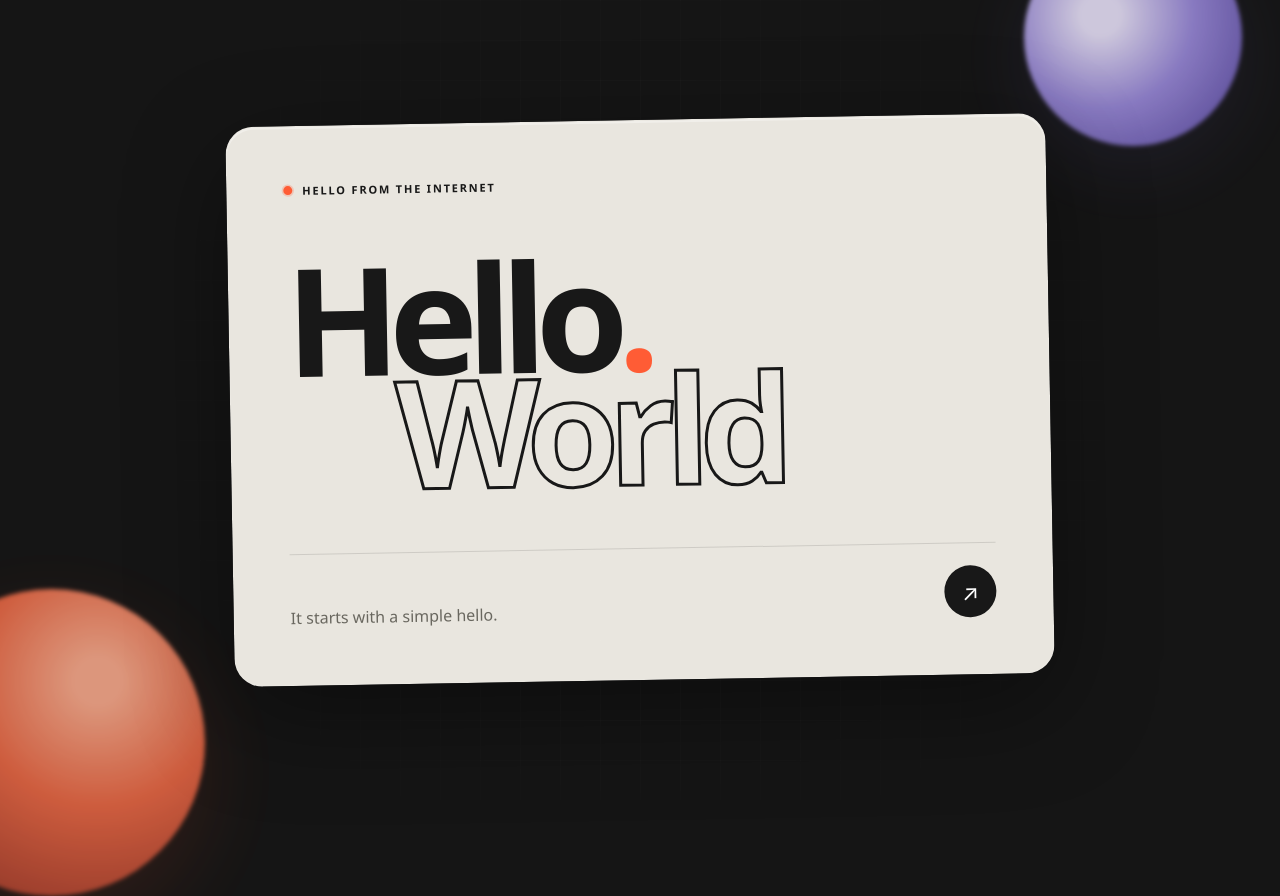
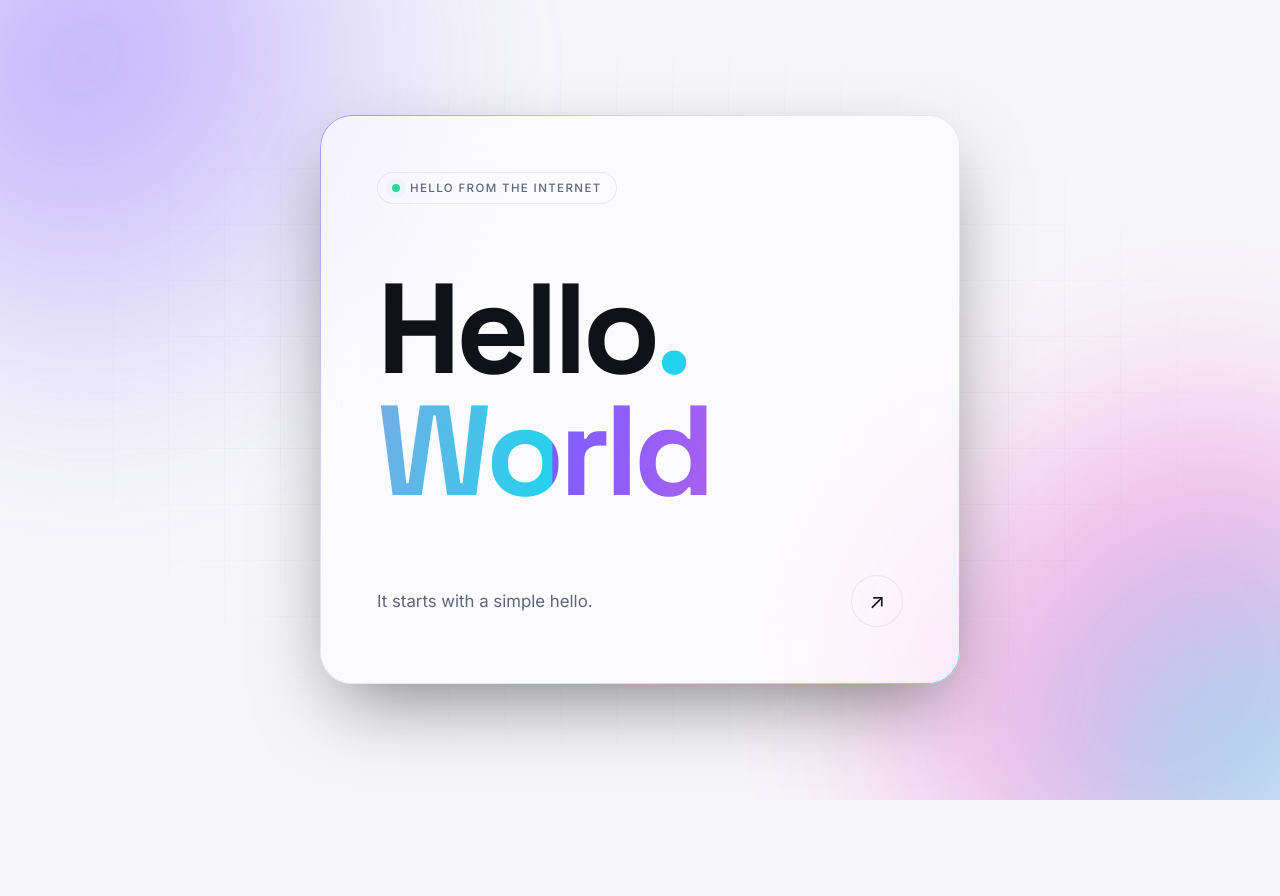
Before and after one commit to abhi1036/Mywebsite, a plain HTML site: page index.html in a window 1280 px wide. After the commit the page ends 800 px from the top, so only its background shows below. Drawn offline with Linux system fonts and the light colour scheme.

Commit message:
adjusted the style

```diff
--- a/index.html
+++ b/index.html
@@ -3,30 +3,37 @@
   <head>
     <meta charset="utf-8">
     <meta name="viewport" content="width=device-width, initial-scale=1">
-    <meta name="theme-color" content="#151515">
+    <meta name="theme-color" content="#0b0b0f">
+    <meta name="color-scheme" content="dark light">
     <meta name="description" content="A modern Hello World">
     <title>Hello World</title>
+    <link rel="preconnect" href="https://fonts.googleapis.com">
+    <link rel="preconnect" href="https://fonts.gstatic.com" crossorigin>
+    <link href="https://fonts.googleapis.com/css2?family=Inter:wght@400;500;600&family=Space+Grotesk:wght@500;700&display=swap" rel="stylesheet">
     <link rel="stylesheet" href="style.css">
   </head>
   <body>
     <main class="page-shell">
       <div class="orb orb-left" aria-hidden="true"></div>
       <div class="orb orb-right" aria-hidden="true"></div>
+      <div class="grid-overlay" aria-hidden="true"></div>
 
       <section class="hello-card" aria-labelledby="hello-title">
-        <div class="status" aria-label="Status: online">
-          <span class="status-dot"></span>
-          <span>HELLO FROM THE INTERNET</span>
+        <div class="status" role="status">
+          <span class="status-dot" aria-hidden="true"></span>
+          <span>Hello from the internet</span>
         </div>
 
         <h1 id="hello-title">
-          Hello<span class="accent">.</span><br>
-          <span class="world">World</span>
+          <span class="line">Hello<span class="accent">.</span></span>
+          <span class="line world">World</span>
         </h1>
 
         <div class="card-footer">
           <p>It starts with a simple hello.</p>
-          <div class="arrow" aria-hidden="true">↗</div>
+          <a class="arrow" href="#" aria-label="Say hello">
+            <span aria-hidden="true">↗</span>
+          </a>
         </div>
       </section>
     </main>
--- a/style.css
+++ b/style.css
@@ -1,215 +1,249 @@
 :root {
-  color-scheme: dark;
-  --background: #151515;
-  --surface: #f1eee7;
-  --ink: #181818;
-  --accent: #ff5c35;
-  --muted: #a7a49e;
+  --bg: #0b0b0f;
+  --text: #f5f5f7;
+  --muted: #9a9aa8;
+  --card: rgba(255, 255, 255, 0.04);
+  --border: rgba(255, 255, 255, 0.1);
+  --accent-1: #7c5cff;
+  --accent-2: #22d3ee;
+  --accent-3: #ff6bd6;
+  --radius: 32px;
+  --font-display: "Space Grotesk", system-ui, sans-serif;
+  --font-body: "Inter", system-ui, -apple-system, "Segoe UI", sans-serif;
 }
 
-* {
+@media (prefers-color-scheme: light) {
+  :root {
+    --bg: #f6f6fa;
+    --text: #111118;
+    --muted: #62627a;
+    --card: rgba(255, 255, 255, 0.6);
+    --border: rgba(17, 17, 24, 0.08);
+  }
+}
+
+*,
+*::before,
+*::after {
   box-sizing: border-box;
 }
 
 html,
 body {
-  min-height: 100%;
+  height: 100%;
 }
 
 body {
   margin: 0;
-  overflow: hidden;
-  background: var(--background);
-  font-family: "Segoe UI", Inter, Arial, sans-serif;
+  background: var(--bg);
+  color: var(--text);
+  font-family: var(--font-body);
   -webkit-font-smoothing: antialiased;
+  overflow-x: hidden;
 }
 
 .page-shell {
   position: relative;
+  min-height: 100svh;
   display: grid;
-  min-height: 100vh;
-  min-height: 100svh;
   place-items: center;
+  padding: 24px;
   isolation: isolate;
-  padding: 32px;
+  overflow: hidden;
 }
 
-.page-shell::before {
-  position: absolute;
-  z-index: -2;
-  inset: 0;
-  background:
-    linear-gradient(rgba(255, 255, 255, 0.025) 1px, transparent 1px),
-    linear-gradient(90deg, rgba(255, 255, 255, 0.025) 1px, transparent 1px);
-  background-size: 40px 40px;
-  content: "";
-  mask-image: radial-gradient(circle at center, black 20%, transparent 75%);
-}
-
+/* Ambient background */
 .orb {
   position: absolute;
-  z-index: -1;
+  width: min(60vw, 560px);
+  aspect-ratio: 1;
   border-radius: 50%;
-  filter: blur(2px);
-  opacity: 0.85;
+  filter: blur(90px);
+  opacity: 0.55;
+  z-index: -2;
+  animation: float 14s ease-in-out infinite;
 }
 
 .orb-left {
-  width: clamp(180px, 24vw, 360px);
-  aspect-ratio: 1;
-  left: -8%;
-  bottom: -12%;
-  background: radial-gradient(circle at 65% 30%, #ffad8e 0 8%, #ef6a46 42%, #8f2f24 100%);
-  box-shadow: 0 30px 90px rgba(255, 92, 53, 0.14);
+  top: -12%;
+  left: -10%;
+  background: radial-gradient(circle at 30% 30%, var(--accent-1), transparent 70%);
 }
 
 .orb-right {
-  width: clamp(140px, 17vw, 260px);
-  aspect-ratio: 1;
-  right: 3%;
-  top: -9%;
-  background: radial-gradient(circle at 35% 40%, #eee7ff 0 10%, #9d8cdf 48%, #5847a2 100%);
-  box-shadow: 0 20px 80px rgba(127, 106, 203, 0.12);
+  bottom: -15%;
+  right: -10%;
+  background: radial-gradient(circle at 70% 70%, var(--accent-2), var(--accent-3) 45%, transparent 72%);
+  animation-delay: -7s;
 }
 
+.grid-overlay {
+  position: absolute;
+  inset: 0;
+  z-index: -1;
+  background-image:
+    linear-gradient(var(--border) 1px, transparent 1px),
+    linear-gradient(90deg, var(--border) 1px, transparent 1px);
+  background-size: 56px 56px;
+  mask-image: radial-gradient(ellipse at center, #000 20%, transparent 70%);
+  -webkit-mask-image: radial-gradient(ellipse at center, #000 20%, transparent 70%);
+  opacity: 0.5;
+}
+
+/* Card */
 .hello-card {
-  display: flex;
-  width: min(820px, calc(100vw - 64px));
-  min-height: min(560px, calc(100svh - 64px));
-  flex-direction: column;
-  justify-content: space-between;
+  position: relative;
+  width: min(100%, 640px);
   padding: clamp(28px, 5vw, 56px);
-  border: 1px solid rgba(255, 255, 255, 0.11);
-  border-radius: 28px;
-  background: rgba(241, 238, 231, 0.97);
+  border-radius: var(--radius);
+  background: var(--card);
+  border: 1px solid var(--border);
+  backdrop-filter: blur(24px) saturate(140%);
+  -webkit-backdrop-filter: blur(24px) saturate(140%);
   box-shadow:
-    0 30px 100px rgba(0, 0, 0, 0.38),
-    0 2px 0 rgba(255, 255, 255, 0.35) inset;
-  color: var(--ink);
-  transform: rotate(-1deg);
+    0 1px 0 rgba(255, 255, 255, 0.08) inset,
+    0 30px 80px -20px rgba(0, 0, 0, 0.5);
+  animation: rise 0.9s cubic-bezier(0.2, 0.8, 0.2, 1) both;
+}
+
+/* Gradient border glow */
+.hello-card::before {
+  content: "";
+  position: absolute;
+  inset: -1px;
+  border-radius: inherit;
+  padding: 1px;
+  background: linear-gradient(135deg, var(--accent-1), transparent 40%, transparent 60%, var(--accent-2));
+  -webkit-mask: linear-gradient(#000 0 0) content-box, linear-gradient(#000 0 0);
+  -webkit-mask-composite: xor;
+  mask-composite: exclude;
+  opacity: 0.6;
+  pointer-events: none;
 }
 
 .status {
-  display: flex;
+  display: inline-flex;
   align-items: center;
   gap: 10px;
-  font-size: 11px;
-  font-weight: 800;
-  letter-spacing: 1.8px;
+  padding: 8px 14px;
+  border: 1px solid var(--border);
+  border-radius: 999px;
+  font-size: 0.72rem;
+  font-weight: 500;
+  letter-spacing: 0.12em;
+  text-transform: uppercase;
+  color: var(--muted);
+  background: rgba(255, 255, 255, 0.03);
 }
 
 .status-dot {
-  width: 9px;
-  height: 9px;
+  position: relative;
+  width: 8px;
+  height: 8px;
   border-radius: 50%;
-  background: var(--accent);
-  box-shadow: 0 0 0 5px rgba(255, 92, 53, 0.12);
-  animation: pulse 2.4s ease-out infinite;
+  background: #34d399;
+}
+
+.status-dot::after {
+  content: "";
+  position: absolute;
+  inset: 0;
+  border-radius: 50%;
+  background: inherit;
+  animation: ping 2s cubic-bezier(0, 0, 0.2, 1) infinite;
 }
 
 h1 {
-  margin: auto 0;
-  font-size: clamp(76px, 12vw, 150px);
-  font-weight: 800;
-  letter-spacing: -0.075em;
-  line-height: 0.76;
+  margin: clamp(32px, 6vw, 64px) 0;
+  font-family: var(--font-display);
+  font-weight: 700;
+  font-size: clamp(3.5rem, 15vw, 8rem);
+  line-height: 0.95;
+  letter-spacing: -0.04em;
+}
+
+h1 .line {
+  display: block;
 }
 
 .accent {
-  color: var(--accent);
+  color: var(--accent-2);
 }
 
 .world {
-  display: inline-block;
-  margin-left: 0.72em;
+  background: linear-gradient(100deg, var(--accent-1), var(--accent-3) 50%, var(--accent-2));
+  background-size: 200% auto;
+  -webkit-background-clip: text;
+  background-clip: text;
+  -webkit-text-fill-color: transparent;
   color: transparent;
-  -webkit-text-stroke: clamp(1.5px, 0.025em, 3px) var(--ink);
-  font-weight: 700;
+  animation: shimmer 6s linear infinite;
 }
 
 .card-footer {
   display: flex;
-  align-items: flex-end;
+  align-items: center;
   justify-content: space-between;
-  border-top: 1px solid rgba(24, 24, 24, 0.13);
-  padding-top: 22px;
+  gap: 16px;
 }
 
 .card-footer p {
   margin: 0;
-  color: #69675f;
-  font-size: clamp(13px, 2vw, 16px);
+  color: var(--muted);
+  font-size: clamp(0.95rem, 2vw, 1.05rem);
 }
 
 .arrow {
   display: grid;
+  place-items: center;
+  flex-shrink: 0;
   width: 52px;
   height: 52px;
-  place-items: center;
   border-radius: 50%;
-  background: var(--ink);
-  color: white;
-  font-size: 22px;
-  transition: transform 180ms ease, background 180ms ease;
+  border: 1px solid var(--border);
+  color: var(--text);
+  text-decoration: none;
+  font-size: 1.3rem;
+  background: rgba(255, 255, 255, 0.04);
+  transition: transform 0.35s cubic-bezier(0.2, 0.8, 0.2, 1),
+              background 0.3s, color 0.3s, border-color 0.3s;
 }
 
-.hello-card:hover .arrow {
-  background: var(--accent);
-  transform: rotate(45deg);
+.arrow:hover,
+.arrow:focus-visible {
+  transform: rotate(45deg) scale(1.08);
+  background: var(--text);
+  color: var(--bg);
+  border-color: transparent;
 }
 
-@keyframes pulse {
-  0% {
-    box-shadow: 0 0 0 0 rgba(255, 92, 53, 0.28);
-  }
-  70% {
-    box-shadow: 0 0 0 9px rgba(255, 92, 53, 0);
-  }
-  100% {
-    box-shadow: 0 0 0 0 rgba(255, 92, 53, 0);
-  }
+.arrow:focus-visible {
+  outline: 2px solid var(--accent-2);
+  outline-offset: 4px;
 }
 
-@media (max-width: 600px) {
-  body {
-    overflow: auto;
-  }
+/* Animations */
+@keyframes float {
+  0%, 100% { transform: translate3d(0, 0, 0) scale(1); }
+  50%      { transform: translate3d(30px, -40px, 0) scale(1.1); }
+}
 
-  .page-shell {
-    padding: 20px;
-  }
+@keyframes rise {
+  from { opacity: 0; transform: translateY(24px) scale(0.98); }
+  to   { opacity: 1; transform: none; }
+}
 
-  .hello-card {
-    width: 100%;
-    min-height: calc(100svh - 40px);
-    border-radius: 20px;
-    padding: 28px 24px;
-  }
+@keyframes shimmer {
+  to { background-position: 200% center; }
+}
 
-  h1 {
-    font-size: clamp(66px, 21vw, 104px);
-  }
-
-  .world {
-    margin-left: 0.28em;
-  }
-
-  .arrow {
-    width: 46px;
-    height: 46px;
-  }
-
-  .orb-right {
-    right: -16%;
-  }
+@keyframes ping {
+  75%, 100% { transform: scale(2.6); opacity: 0; }
 }
 
 @media (prefers-reduced-motion: reduce) {
-  .status-dot {
-    animation: none;
-  }
-
-  .arrow {
-    transition: none;
+  *, *::before, *::after {
+    animation: none !important;
+    transition: none !important;
   }
 }
```
